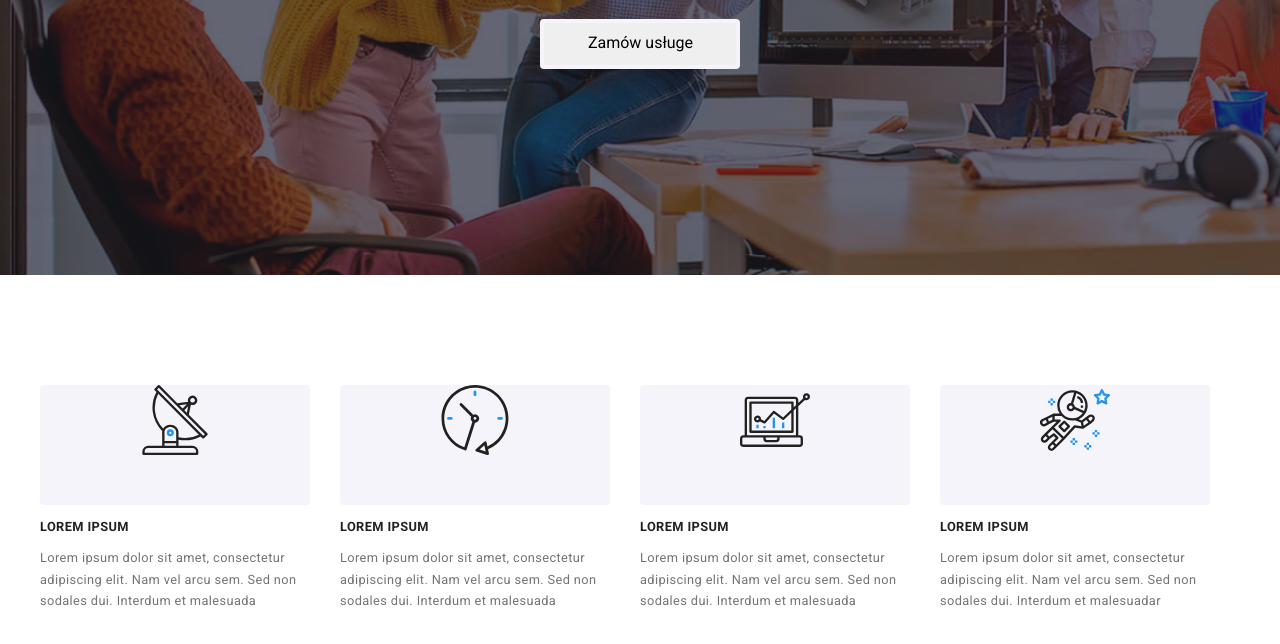
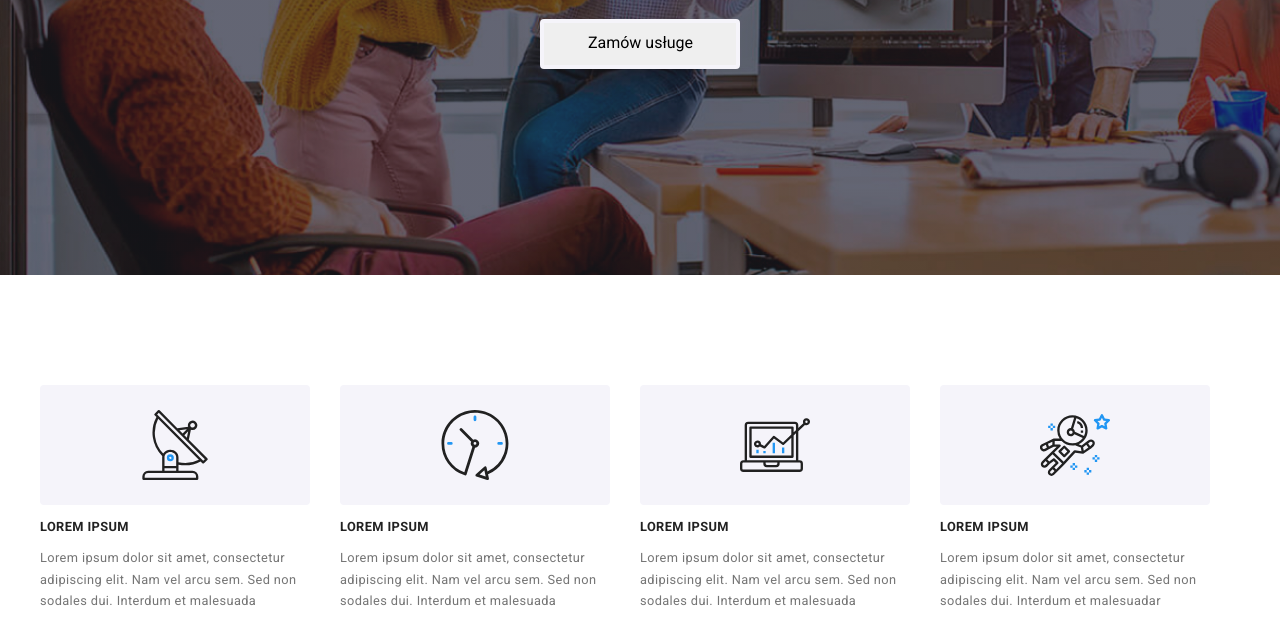
Before and after one commit to YaroslavaB77/goit-markup-hw-04, a plain HTML site: page index.html in a window 1280 px wide. Shown: the part 428-1072 px from the top of the page. Drawn offline with nearby package versions, Linux system fonts and the light colour scheme.

Commit message:
Update index.html

```diff
--- a/index.html
+++ b/index.html
@@ -68,7 +68,7 @@
                 rx="4" />
               <use
                 x="100"
-                y="0"
+                y="25"
                 height="70"
                 width="70"
                 href="./images/icons.svg#icon-antenna"></use>
@@ -89,7 +89,7 @@
                 rx="4" />
               <use
                 x="100"
-                y="0"
+                y="25"
                 height="70"
                 width="70"
                 href="./images/icons.svg#icon-clock"></use>
@@ -110,7 +110,7 @@
                 rx="4" />
               <use
                 x="100"
-                y="0"
+                y="25"
                 height="70"
                 width="70"
                 href="./images/icons.svg#icon-diagram"></use>
@@ -131,7 +131,7 @@
                 rx="4" />
               <use
                 x="100"
-                y="0"
+                y="25"
                 height="70"
                 width="70"
                 href="./images/icons.svg#icon-astronaut"></use>
```
